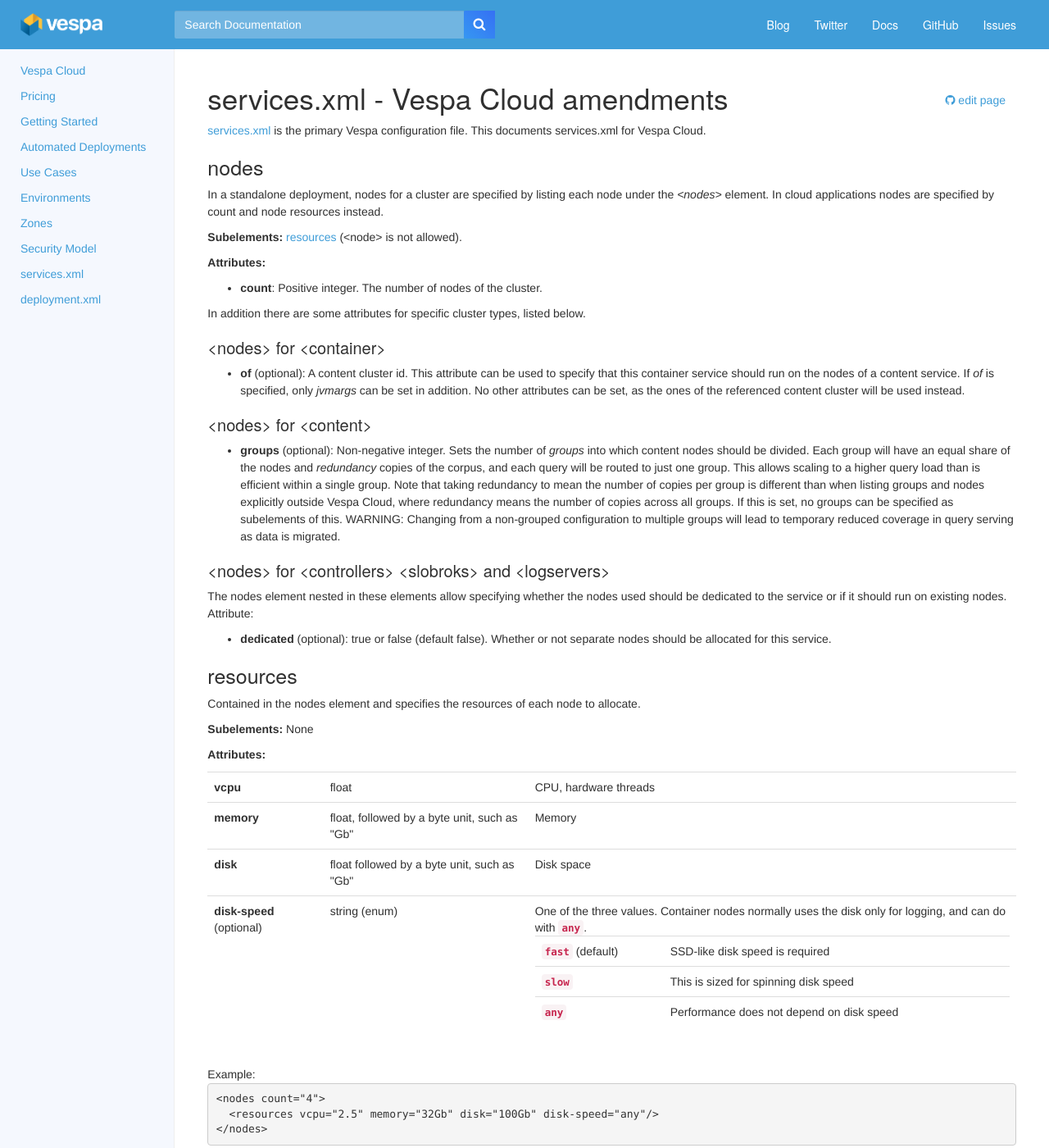
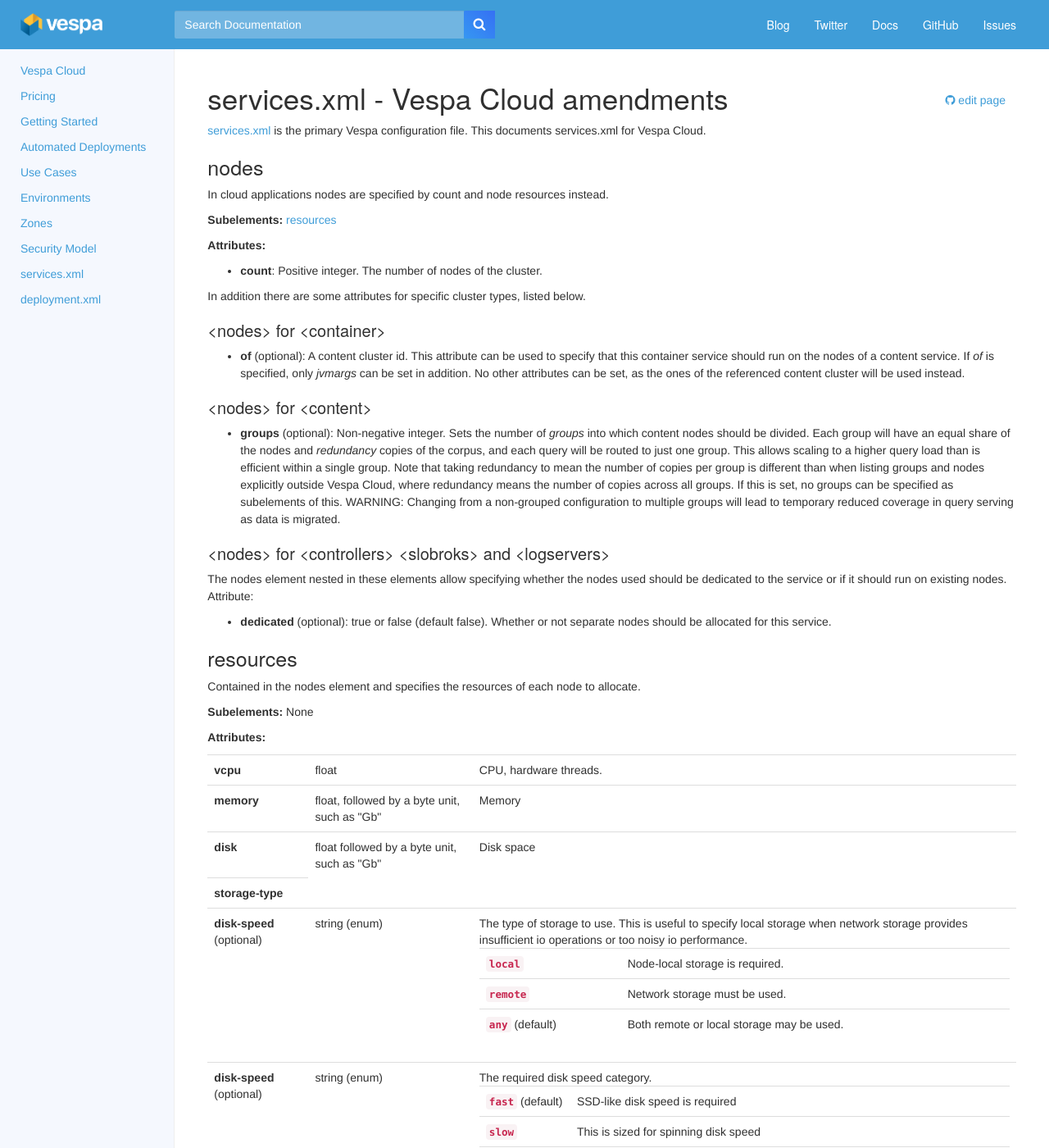
Before and after one commit to vespa-engine/cloud, a Jekyll site: the page built from reference/services-hosted.html, in a window 1280 px wide and 1400 px high. Shown: the whole window at 82% size. Built offline with Jekyll 4.4.1, drawn with Linux system fonts in a browser that asks for light colours; some of the changed text lies outside the part shown.

Commit message:
Document storage type

```diff
--- a/reference/services-hosted.html
+++ b/reference/services-hosted.html
@@ -11,11 +11,11 @@ This documents services.xml for Vespa Cloud.
 
 
 <h2 id="nodes">nodes</h2>
+
+<p>In cloud applications nodes are specified by count and node resources instead.</p>
+
 <p>
-In a standalone deployment, nodes for a cluster are specified by listing each node under the
-<em>&lt;nodes&gt;</em> element. In cloud applications nodes are specified by count and node resources instead.
-</p><p>
-<strong>Subelements:</strong> <a href="#node-resources">resources</a> (&lt;node&gt; is not allowed).
+<strong>Subelements:</strong> <a href="#node-resources">resources</a>
 </p><p>
 <strong>Attributes:</strong>
 <ul>
@@ -67,23 +67,32 @@ or if it should run on existing nodes. Attribute:
 <p>
 Contained in the nodes element and specifies the resources of each node to allocate.
 </p><p>
-<strong>Subelements:</strong> None
+<b>Subelements:</b> None
 </p><p>
-<strong>Attributes:</strong>
+<b>Attributes:</b>
 <table class="table">
-  <tr><td><strong>vcpu</strong></td><td>float</td>
-    <td>CPU, hardware threads</td></tr>
-  <tr><td><strong>memory</strong></td><td>float, followed by a byte unit, such as "Gb"</td>
+  <tr><td><b>vcpu</b></td><td>float</td>
+    <td>CPU, hardware threads.</td></tr>
+  <tr><td><b>memory</b></td><td>float, followed by a byte unit, such as "Gb"</td>
     <td>Memory</td></tr>
-  <tr><td><strong>disk</strong></td><td>float followed by a byte unit, such as "Gb"</td>
+  <tr><td><b>disk</b></td><td>float followed by a byte unit, such as "Gb"</td>
     <td>Disk space</td></tr>
-  <tr><td><strong>disk-speed</strong> (optional)<td>string (enum)</td>
-    <td>One of the three values. Container nodes normally uses the disk only for logging,
-      and can do with <code><strong>any</strong></code>.
+  <tr><td><b>storage-type</b></td>
+  <tr><td><b>disk-speed</b> (optional)<td>string (enum)</td>
+    <td>The type of storage to use. This is useful to specify local storage when network storage provides insufficient
+      io operations or too noisy io performance.
       <table class="table">
-      <tr><td><code><strong>fast</strong></code> (default)</td><td>SSD-like disk speed is required</td></tr>
-      <tr><td><code><strong>slow</strong></code></td><td>This is sized for spinning disk speed</td></tr>
-      <tr><td><code><strong>any</strong></code></td> <td>Performance does not depend on disk speed</td></tr>
+        <tr><td><code><b>local</b></code></td><td>Node-local storage is required.</td></tr>
+        <tr><td><code><b>remote</b></code></td><td>Network storage must be used.</td></tr>
+        <tr><td><code><b>any</b></code> (default)</td><td>Both remote or local storage may be used.</td></tr>
+      </table>
+    </td></tr>
+  <tr><td><b>disk-speed</b> (optional)<td>string (enum)</td>
+    <td>The required disk speed category.
+      <table class="table">
+      <tr><td><code><b>fast</b></code> (default)</td><td>SSD-like disk speed is required</td></tr>
+      <tr><td><code><b>slow</b></code></td><td>This is sized for spinning disk speed</td></tr>
+      <tr><td><code><b>any</b></code></td> <td>Performance does not depend on disk speed (often suitable for container clusters).</td></tr>
       </table>
     </td></tr>
 </table>
```
Also changed, not shown: 1 other file.
